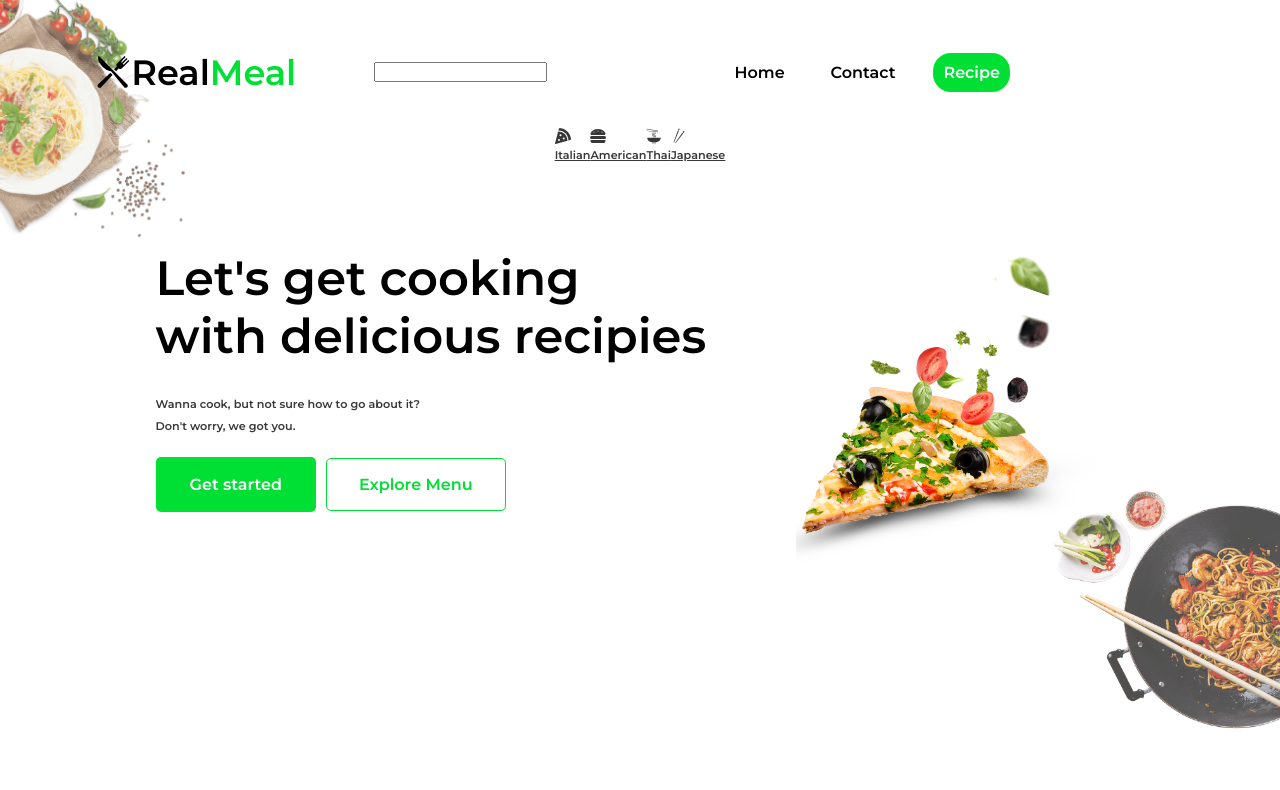
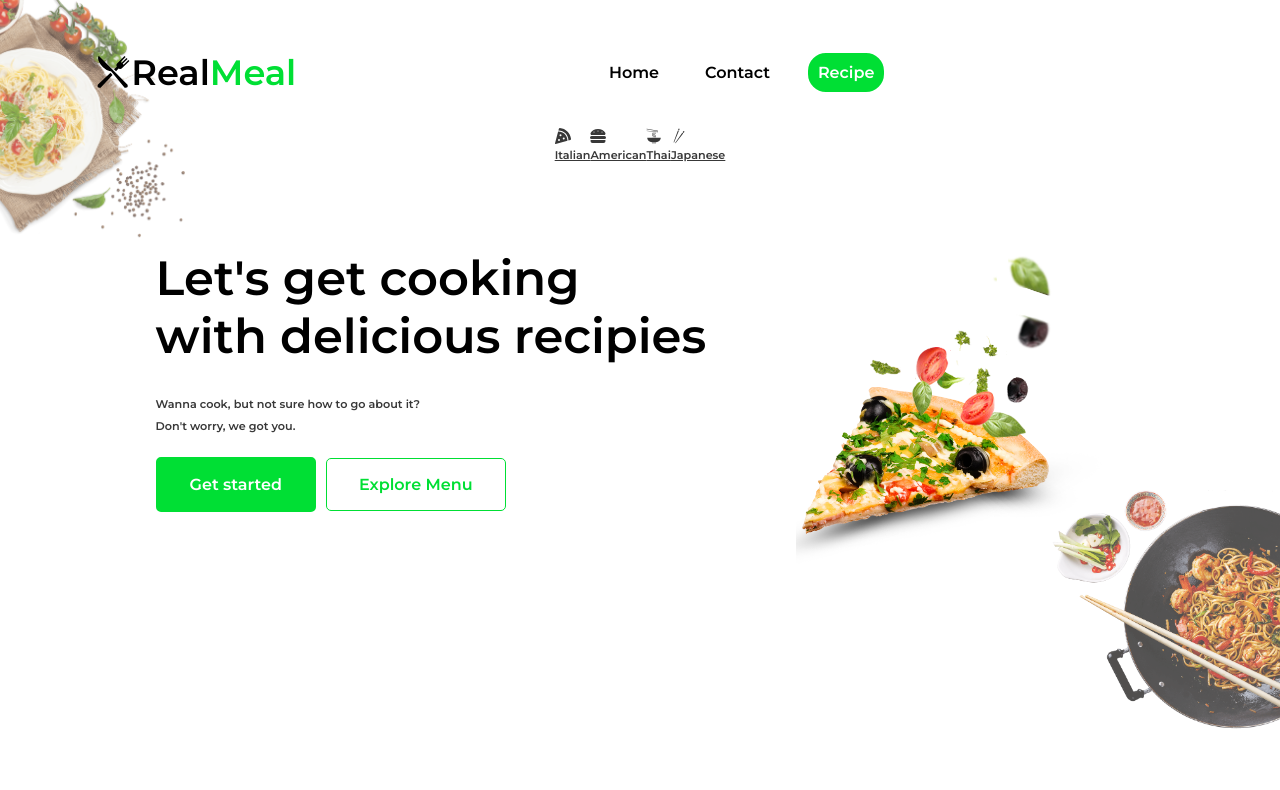
Before and after one commit to B-lovedth/Real-Meal, a React (Create React App) app: page / in a window 1280 px wide. Shown: the top 790 px of the page. Built offline with nearby package versions, Linux system fonts and the light colour scheme; no server answers.

Commit message:
Update Navbar.jsx

```diff
--- a/src/Navbar.jsx
+++ b/src/Navbar.jsx
@@ -32,7 +32,7 @@ const Navbar = () => {
             <div className='nav-menu-wrapper'>
               <input
                 type='text'
-                className={click ? "nav-input-mobile" : "nav-input"}
+                className="nav-input-mobile"
               />
               <ul className='nav-list'>
                 <li className='nav-item'>
```
